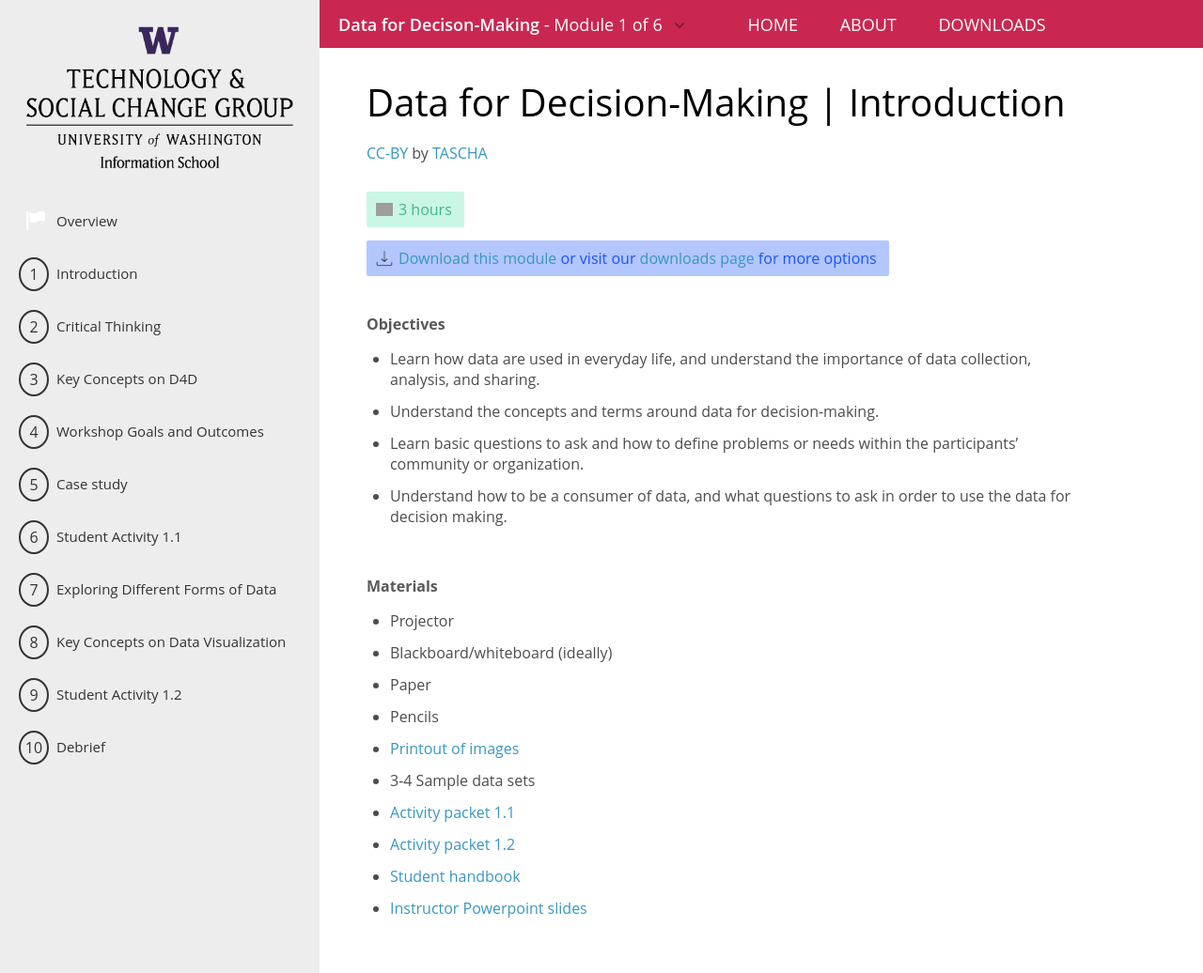
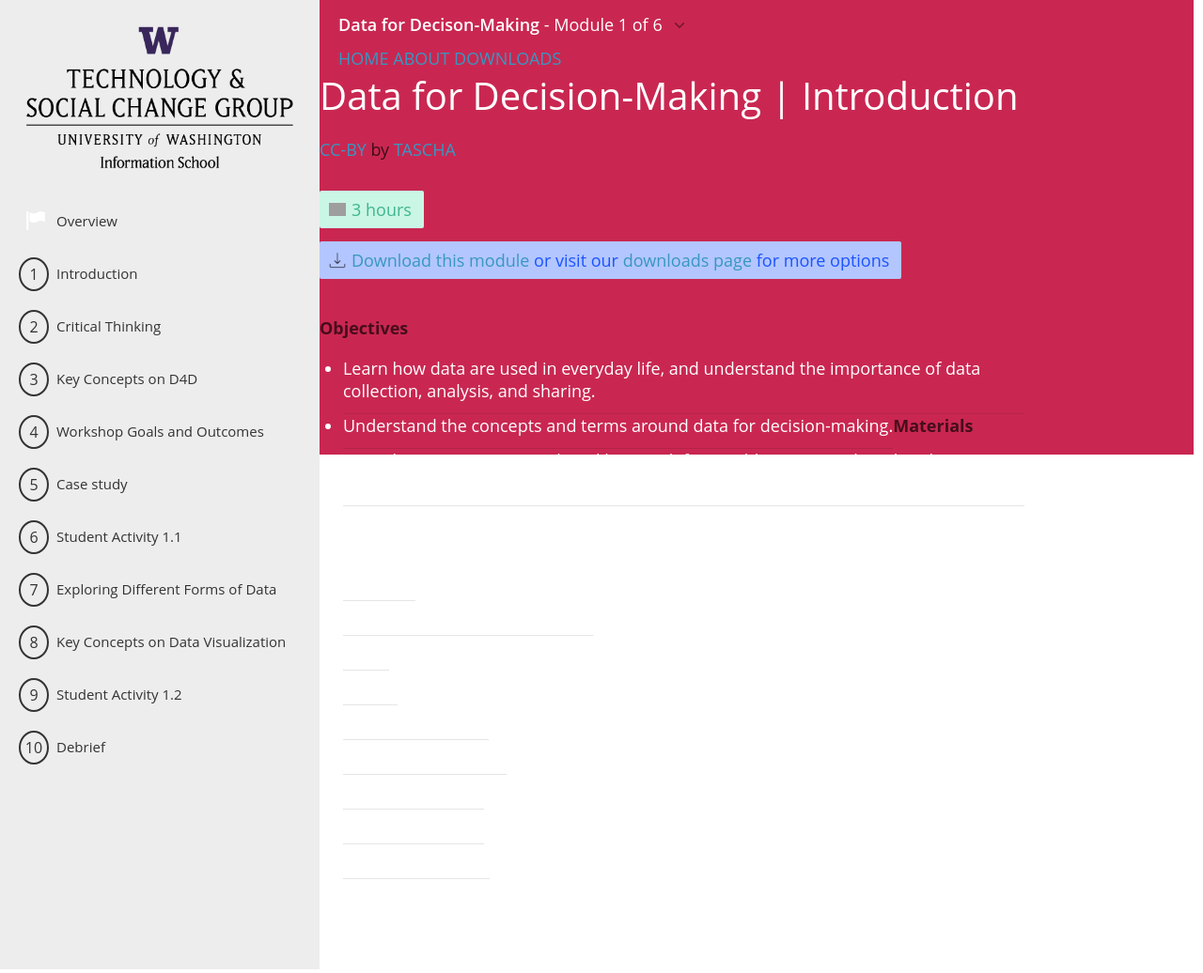
Before and after one commit to tascha/D4DM, a Jekyll site: the page module-one.html, which Jekyll copies as it is, in a window 1280 px wide. Shown: the whole page at 94% size. Built offline with Jekyll 4.4.1, drawn with Linux system fonts in a browser that asks for light colours; nearby versions of some CDN libraries.

Commit message:
testing downloads page

```diff
--- a/module-one.html
+++ b/module-one.html
@@ -37,9 +37,9 @@
 
         <div class="activity-menu">
           <a class="toggle"><strong>Data for Decison-Making</strong> - Module 1 of 6</a>
-          <a class="header-links" href="../D4DM/index/" target="_blank">HOME</a>
-            <a class="header-links" href="../D4DM/about/" target="_blank">ABOUT</a>
-          <a class="header-links" href="../D4DM/downloads/" target="_blank">DOWNLOADS</a>
+          <div class= "header-links"><a href="../D4DM/index/" target="_blank">HOME</a>
+            <a href="../D4DM/about/" target="_blank">ABOUT</a>
+          <a href="../D4DM/downloads/" target="_blank">DOWNLOADS</a>
           <ol class="activity-list">
             <li class="current"><a href="module-one.html">Introduction to Data for Decision Making</a></li>
             <li><a href="module-two.html">Assessing your Organization’s Data Culture</a></li>
```
